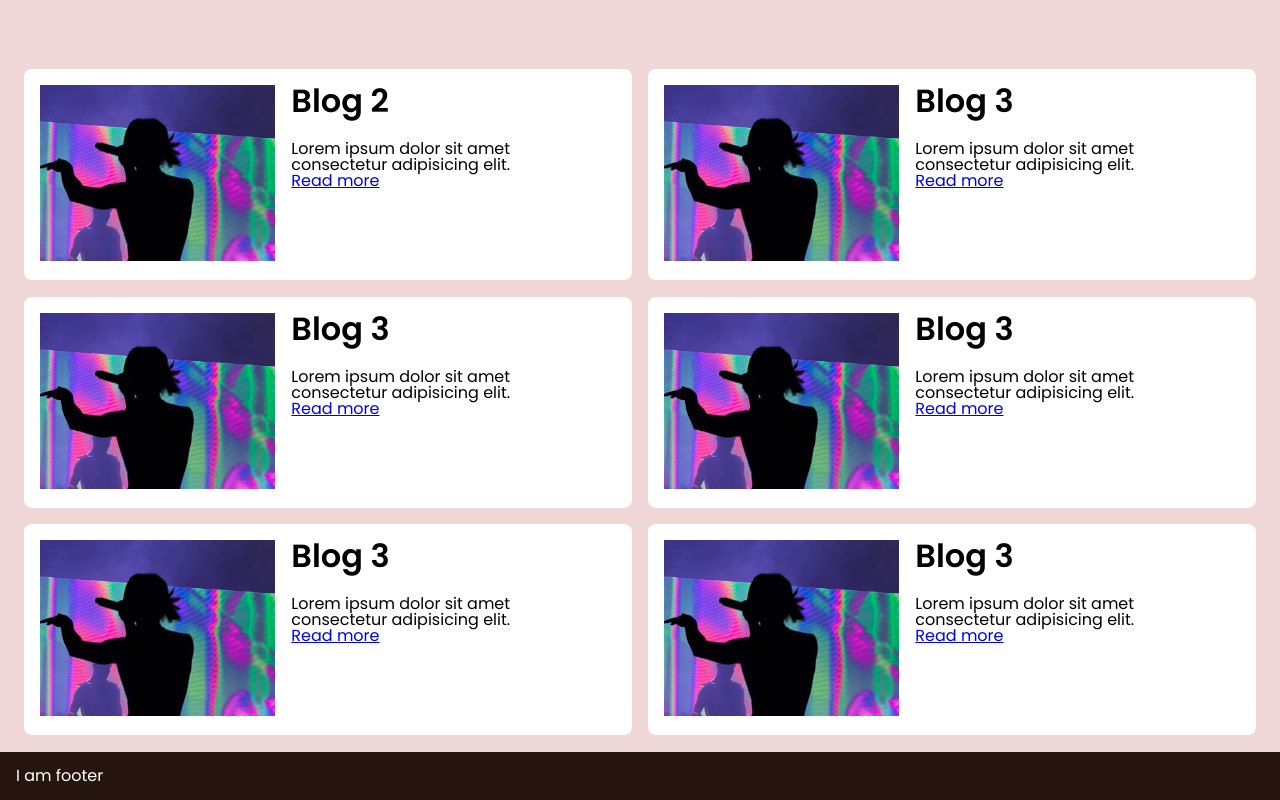
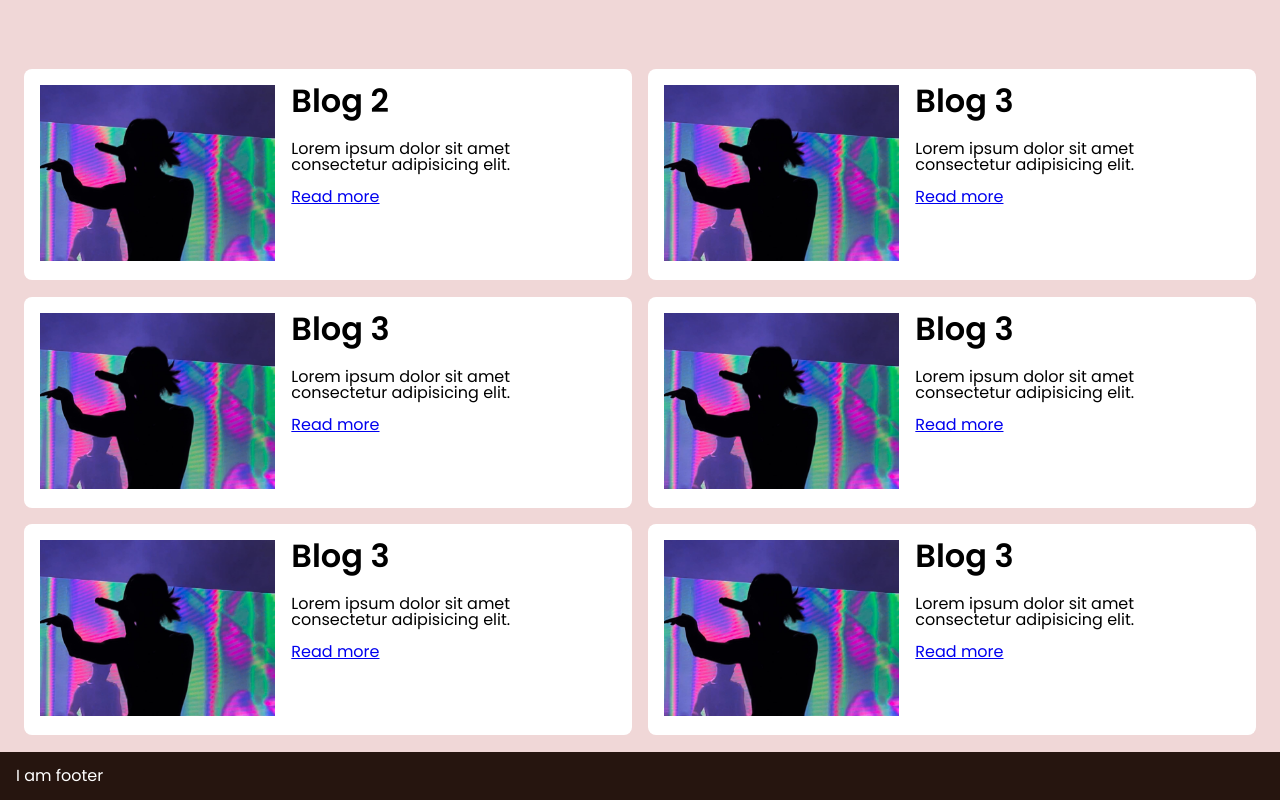
Before and after one commit to farihatk/mdia-1190-assignment-2, a plain HTML site: page index2.html in a window 1280 px wide. Shown: the part 1216-2016 px from the top of the page. Drawn offline with Linux system fonts and the light colour scheme; a web font is replaced by a local one.

Commit message:
spaced out read more buttons and added hover effect to blog nav

```diff
--- a/css/styles2.css
+++ b/css/styles2.css
@@ -135,6 +135,10 @@ h3 {font-size: 1.25rem;}
     color: black;
 }
 
+.blog-nav a:hover {
+    text-decoration: underline;
+}
+
 /* Blog preview */
 
 .blog-preview {
@@ -180,6 +184,10 @@ h3 {font-size: 1.25rem;}
 .blog-preview__text h4 {
     padding-bottom: 0.5rem;
     font-weight: var(--semi-bold);
+}
+
+.read-more {
+    padding-top: 1rem;
 }
 
 .blog-preview__card:first-child {
--- a/index2.html
+++ b/index2.html
@@ -62,7 +62,7 @@
                         <div class="blog-preview__text">
                             <h4>Why I chose design</h4>
                             <p>Lorem ipsum dolor sit amet consectetur adipisicing elit.</p>
-                            <a href="blog.html">Read more</a>
+                            <div class="read-more"><a href="blog.html">Read more</a></div>
                         </div>
                     </div>
                     <div class="blog-preview__card grid">
@@ -72,7 +72,7 @@
                         <div class="blog-preview__text">
                             <h4>Blog 2</h4>
                             <p>Lorem ipsum dolor sit amet consectetur adipisicing elit.</p>
-                            <a href="blog.html">Read more</a>
+                            <div class="read-more"><a href="blog.html">Read more</a></div>
                         </div>
                     </div>
                     <div class="blog-preview__card grid">
@@ -82,7 +82,7 @@
                         <div class="blog-preview__text">
                             <h4>Blog 3</h4>
                             <p>Lorem ipsum dolor sit amet consectetur adipisicing elit.</p>
-                            <a href="blog.html">Read more</a>
+                            <div class="read-more"><a href="blog.html">Read more</a></div>
                         </div>
                     </div>
                     <div class="blog-preview__card grid">
@@ -92,7 +92,7 @@
                         <div class="blog-preview__text">
                             <h4>Blog 3</h4>
                             <p>Lorem ipsum dolor sit amet consectetur adipisicing elit.</p>
-                            <a href="blog.html">Read more</a>
+                            <div class="read-more"><a href="blog.html">Read more</a></div>
                         </div>
                     </div>
                     <div class="blog-preview__card grid">
@@ -102,7 +102,7 @@
                         <div class="blog-preview__text">
                             <h4>Blog 3</h4>
                             <p>Lorem ipsum dolor sit amet consectetur adipisicing elit.</p>
-                            <a href="blog.html">Read more</a>
+                            <div class="read-more"><a href="blog.html">Read more</a></div>
                         </div>
                     </div>
                     <div class="blog-preview__card grid">
@@ -112,7 +112,7 @@
                         <div class="blog-preview__text">
                             <h4>Blog 3</h4>
                             <p>Lorem ipsum dolor sit amet consectetur adipisicing elit.</p>
-                            <a href="blog.html">Read more</a>
+                            <div class="read-more"><a href="blog.html">Read more</a></div>
                         </div>
                     </div>
                     <div class="blog-preview__card grid">
@@ -122,7 +122,7 @@
                         <div class="blog-preview__text">
                             <h4>Blog 3</h4>
                             <p>Lorem ipsum dolor sit amet consectetur adipisicing elit.</p>
-                            <a href="blog.html">Read more</a>
+                            <div class="read-more"><a href="blog.html">Read more</a></div>
                         </div>
                     </div>
                 </div>
```
